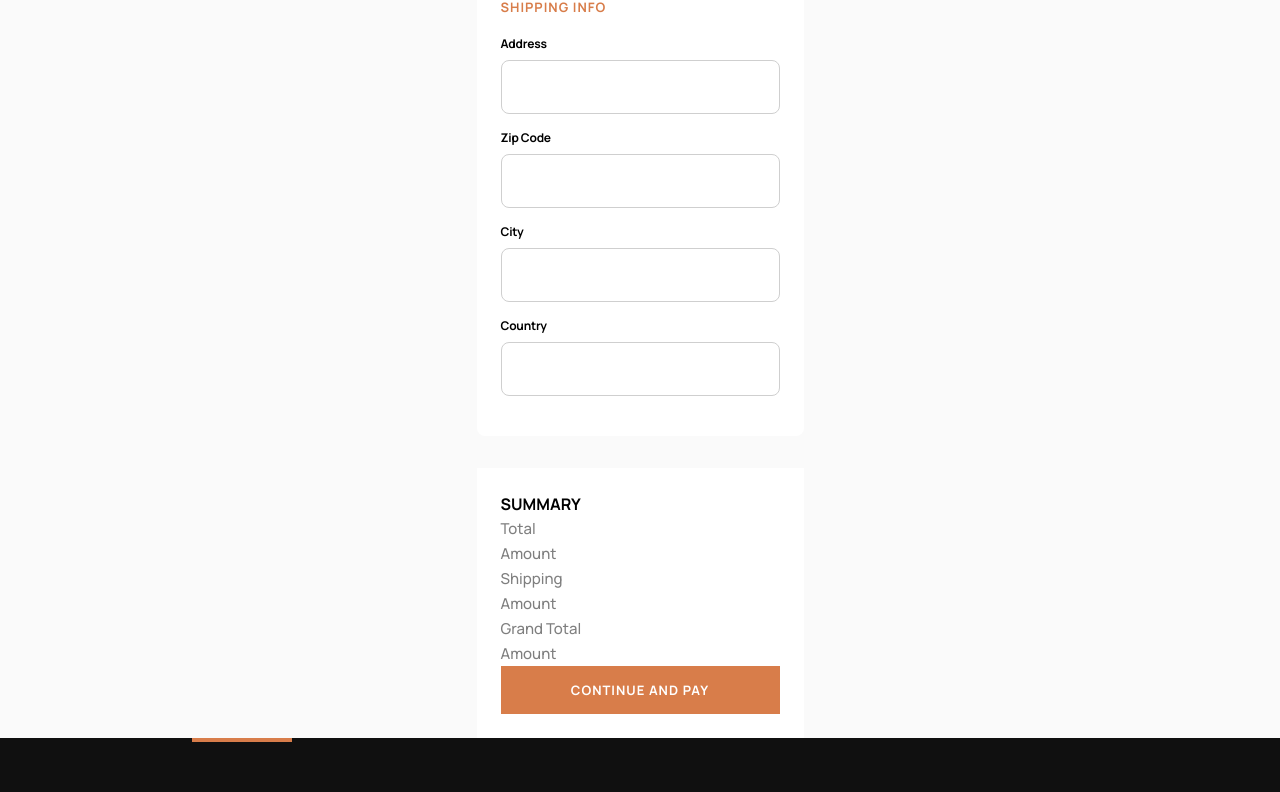
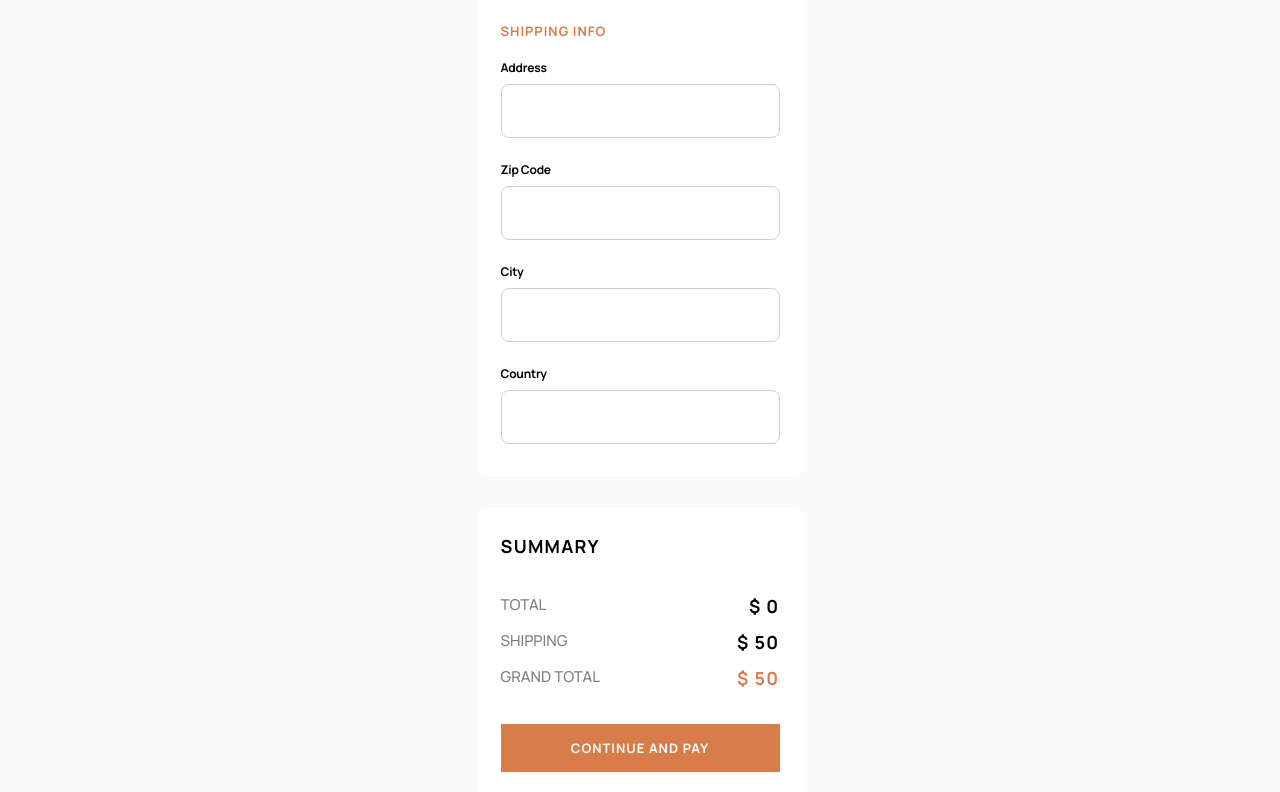
Before and after one commit to amallen1/audio-ecommerce, a Next.js app: page /checkout in a window 1280 px wide. Shown: the part 575-1367 px from the top of the page. Built offline with nearby package versions, Linux system fonts and the light colour scheme.

Commit message:
added checkout summary and  modal

```diff
--- a/src/app/checkout/page.tsx
+++ b/src/app/checkout/page.tsx
@@ -1,15 +1,15 @@
 "use client";
 import { useRouter } from "next/navigation";
 import CheckoutForm from "../components/CheckoutForm";
-import CheckoutSummary from "../components/CheckoutSummary";
+// import CheckoutSummary from "../components/CheckoutSummary";
 
 const Checkoutpage = () => {
   const router = useRouter();
   return (
     <div className="bg-gray-100">
-      <div className="pt-4 max-w-[327px] m-auto">
+      <div className="pt-4 pb-24 max-w-[327px] m-auto">
         <button
-          className="text-black/50 text-[.9375rem] leading-[25px] hover:text-orange-200 mb-6"
+          className="text-black/50 text-[.9375rem] leading-[25px] hover:text-orange-200 mb-6 font-medium"
           onClick={() => router.back()}
         >
           Go Back
@@ -17,7 +17,6 @@ const Checkoutpage = () => {
 
         <div>
           <CheckoutForm />
-          <CheckoutSummary />
         </div>
       </div>
     </div>
--- a/src/app/components/Cart/CartItem.tsx
+++ b/src/app/components/Cart/CartItem.tsx
@@ -3,8 +3,14 @@ import QuantitySelector from "../QuantitySelector";
 import { CartItemInterface } from "@/app/interfaces/cart.interfaces";
 import { useState } from "react";
 
-const CartItem = ({ id, slug, name, price, quantity }: CartItemInterface) => {
-
+const CartItem = ({
+  id,
+  slug,
+  name,
+  price,
+  quantity,
+  checkOut,
+}: CartItemInterface) => {
   const [itemQuantity, setItemQuantity] = useState(quantity);
 
   return (
@@ -25,12 +31,16 @@ const CartItem = ({ id, slug, name, price, quantity }: CartItemInterface) => {
         </div>
       </div>
 
+      {checkOut ? (
+        <p className="text-black/50 font-bold">x{quantity}</p>
+      ) : (
         <QuantitySelector
           name={name}
           quantity={itemQuantity}
           setQuantity={setItemQuantity}
           isInCart={true}
         />
+      )}
     </div>
   );
 };
--- a/src/app/components/CheckoutForm.tsx
+++ b/src/app/components/CheckoutForm.tsx
@@ -1,14 +1,25 @@
 import { useForm } from "react-hook-form";
-import CheckoutSummary from "./CheckoutSummary";
+import { ModalContext } from "../context/ModalContext";
+import { useContext } from "react";
+import Button from "./Button";
+import useCartStore from "../store/store";
+import CartItem from "./Cart/CartItem";
+import CheckoutModal from "./Modal/CheckoutModal";
 
 const CheckoutForm = () => {
   const { register, handleSubmit } = useForm();
-  const onSubmit = (data: any) => console.log(data);
+  const { cart, cartTotal } = useCartStore();
+  const { isCheckoutComplete, setIsCheckoutComplete } =
+    useContext(ModalContext);
+  const onSubmit = (data: any) => {
+    console.log(data);
+    setIsCheckoutComplete(!isCheckoutComplete);
+  };
   return (
-    <div className="bg-white rounded-lg p-6 mb-8">
+    <div className="">
+      <form onSubmit={handleSubmit(onSubmit)}>
+        <div className="bg-white rounded-lg p-6 pb-2 mb-8">
           <h1 className="text-3xl tracking-[1px] mb-8">Checkout</h1>
-
-      <form onSubmit={handleSubmit(onSubmit)}>
           <span className="text-subtitle mb-4">Billing details</span>
           <div>
             <div className="input-box">
@@ -46,7 +57,55 @@ const CheckoutForm = () => {
               <input {...register("country")} />
             </div>
           </div>
+        </div>
+
+        <div className="bg-white rounded-lg p-6">
+          <h2 className="mb-8 text-lg tracking-[1.29px]">Summary</h2>
+
+          <div>
+            {cart.map((item) => {
+              return (
+                <CartItem
+                  key={item.id}
+                  id={item.id}
+                  slug={item.slug}
+                  name={item.name}
+                  price={item.price}
+                  quantity={item.quantity}
+                  checkOut={true}
+                />
+              );
+            })}
+          </div>
+
+          <div className="flex justify-between mb-2">
+            <p className="text-[.9375rem] uppercase">Total</p>
+            <p className="font-bold text-black text-lg tracking-[1.29px]">
+              $ {cartTotal.toLocaleString()}
+            </p>
+          </div>
+
+          <div className="flex justify-between mb-2">
+            <p className="text-[.9375rem] uppercase">Shipping</p>
+            <p className="font-bold text-black text-lg tracking-[1.29px]">
+              $ 50
+            </p>
+          </div>
+
+          <div className="flex justify-between mb-8">
+            <p className="text-[.9375rem] uppercase">Grand Total</p>
+            <p className="font-bold text-orange-200 text-lg tracking-[1.29px]">
+              $ {(cartTotal + 50).toLocaleString()}
+            </p>
+          </div>
+
+          <Button variant="primary" className="w-full" type="submit">
+            Continue and Pay
+          </Button>
+        </div>
       </form>
+
+      {isCheckoutComplete && <CheckoutModal />}
     </div>
   );
 };
--- /dev/null
+++ b/src/app/components/CheckoutMessage.tsx
@@ -0,0 +1,51 @@
+import Button from "./Button";
+import useCartStore from "../store/store";
+import CartItem from "./Cart/CartItem";
+import Image from "next/image";
+
+const CheckoutMessage = () => {
+  const { cart, cartTotal, itemsInCart } = useCartStore();
+  const { id, slug, name, price, quantity } = cart[0];
+  const remainingItems: number = cart[0].quantity - itemsInCart;
+  return (
+    <div className="bg-white rounded-lg px-7 py-8 w-[327px] smd:w-[377px]">
+      <Image
+        src="/assets/checkout/icon-order-confirmation.svg"
+        width={64}
+        height={64}
+        className="mb-6"
+        alt="Check in circle"
+      />
+      <h1 className="text-2xl mb-4">Thank you for your order</h1>
+      <p className="mb-6">You will receive an email confirmation shortly.</p>
+      <div className="">
+        <div className="p-6 bg-gray-200 rounded-tl-lg rounded-tr-lg">
+          <CartItem
+            id={id}
+            slug={slug}
+            name={name}
+            price={price}
+            quantity={quantity}
+            checkOut={true}
+          />
+          <div className="w-full h-[1px] bg-black/5 -mt-3 mb-2" />
+          {cart.length > 1 && (
+            <p className="text-center font-bold">
+              and {remainingItems} other item(s)
+            </p>
+          )}
+        </div>
+        <div className="bg-black py-4 px-6 rounded-bl-lg rounded-br-lg mb-6">
+          <p className="text-white/50 uppercase mb-2">Grand Total</p>
+          <p className="text-white font-bold text-lg">
+            $ {cartTotal.toLocaleString()}
+          </p>
+        </div>
+      </div>
+      <Button variant="primary" to="/" className="w-full">
+        Back to home
+      </Button>
+    </div>
+  );
+};
+export default CheckoutMessage;
--- a/src/app/components/CheckoutSummary.tsx
+++ b/src/app/components/CheckoutSummary.tsx
@@ -1,22 +1,51 @@
 import Button from "./Button";
+import useCartStore from "../store/store";
+import CartItem from "./Cart/CartItem";
 
 const CheckoutSummary = () => {
+  const { cart, cartTotal } = useCartStore();
   return (
-    <div className="bg-white p-6">
-      <h2>Summary</h2>
+    <div className="bg-white rounded-lg p-6">
+      <h2 className="mb-8 text-lg tracking-[1.29px]">Summary</h2>
+
       <div>
-        <p>Total</p>
-        <p>Amount</p>
+        {cart.map((item) => {
+          return (
+            <CartItem
+              key={item.id}
+              id={item.id}
+              slug={item.slug}
+              name={item.name}
+              price={item.price}
+              quantity={item.quantity}
+              checkOut={true}
+            />
+          );
+        })}
       </div>
-      <div>
-        <p>Shipping</p>
-        <p>Amount</p>
+
+      <div className="flex justify-between mb-2">
+        <p className="text-[.9375rem] uppercase">Total</p>
+        <p className="font-bold text-black text-lg tracking-[1.29px]">
+          $ {cartTotal.toLocaleString()}
+        </p>
       </div>
-      <div>
-        <p>Grand Total</p>
-        <p>Amount</p>
+
+      <div className="flex justify-between mb-2">
+        <p className="text-[.9375rem] uppercase">Shipping</p>
+        <p className="font-bold text-black text-lg tracking-[1.29px]">$ 50</p>
       </div>
-      <Button variant="primary" className="w-full">Continue and Pay</Button>
+
+      <div className="flex justify-between mb-8">
+        <p className="text-[.9375rem] uppercase">Grand Total</p>
+        <p className="font-bold text-orange-200 text-lg tracking-[1.29px]">
+          $ {(cartTotal + 50).toLocaleString()}
+        </p>
+      </div>
+
+      <Button variant="primary" className="w-full">
+        Continue and Pay
+      </Button>
     </div>
   );
 };
--- /dev/null
+++ b/src/app/components/Modal/CheckoutModal.tsx
@@ -0,0 +1,25 @@
+"use client";
+import { useContext } from "react";
+import { ModalContext } from "@/app/context/ModalContext";
+import { Dialog, DialogPanel, DialogBackdrop } from "@headlessui/react";
+import CheckoutMessage from "../CheckoutMessage";
+
+const CheckoutModal = () => {
+  const { isCheckoutComplete, setIsCheckoutComplete } =
+    useContext(ModalContext);
+  return (
+    <>
+      <Dialog
+        open={isCheckoutComplete}
+        onClose={() => setIsCheckoutComplete(false)}
+        className="z-10"
+      >
+        <DialogBackdrop className="fixed inset-0 top-0 bg-black/40" />
+        <DialogPanel className="fixed top-[50px] right-1/2 transform translate-x-1/2">
+          <CheckoutMessage />
+        </DialogPanel>
+      </Dialog>
+    </>
+  );
+};
+export default CheckoutModal;
--- a/src/app/context/ModalContext.tsx
+++ b/src/app/context/ModalContext.tsx
@@ -6,6 +6,8 @@ interface ModalContextType {
   setIsMenuOpen: React.Dispatch<React.SetStateAction<boolean>>;
   isCartOpen: boolean;
   setIsCartOpen: React.Dispatch<React.SetStateAction<boolean>>;
+  isCheckoutComplete: boolean;
+  setIsCheckoutComplete: React.Dispatch<React.SetStateAction<boolean>>;
 }
 
 const ModalContext = createContext<ModalContextType>({
@@ -13,15 +15,25 @@ const ModalContext = createContext<ModalContextType>({
   setIsMenuOpen: () => {},
   isCartOpen: false,
   setIsCartOpen: () => {},
+  isCheckoutComplete: false,
+  setIsCheckoutComplete: () => {},
 });
 
 const ModalProvider = ({ children }: { children: React.ReactNode }) => {
   const [isMenuOpen, setIsMenuOpen] = useState<boolean>(false);
   const [isCartOpen, setIsCartOpen] = useState<boolean>(false);
+  const [isCheckoutComplete, setIsCheckoutComplete] = useState<boolean>(false);
 
   return (
     <ModalContext.Provider
-      value={{ isMenuOpen, setIsMenuOpen, isCartOpen, setIsCartOpen }}
+      value={{
+        isMenuOpen,
+        setIsMenuOpen,
+        isCartOpen,
+        setIsCartOpen,
+        isCheckoutComplete,
+        setIsCheckoutComplete,
+      }}
     >
       {children}
     </ModalContext.Provider>
--- a/src/app/globals.css
+++ b/src/app/globals.css
@@ -29,7 +29,7 @@ input {
 }
 
 .input-box {
-  @apply flex flex-col mb-4;
+  @apply flex flex-col mb-6;
 }
 
 .text-overline {
--- a/src/app/interfaces/cart.interfaces.tsx
+++ b/src/app/interfaces/cart.interfaces.tsx
@@ -4,5 +4,6 @@ export interface CartItemInterface {
   name: string;
   price: number;
   quantity: number;
-    isInCart?:boolean;
+  isInCart?: boolean;
+  checkOut?: boolean;
 }
```
Lines whose indentation alone changed are shown as unchanged.
